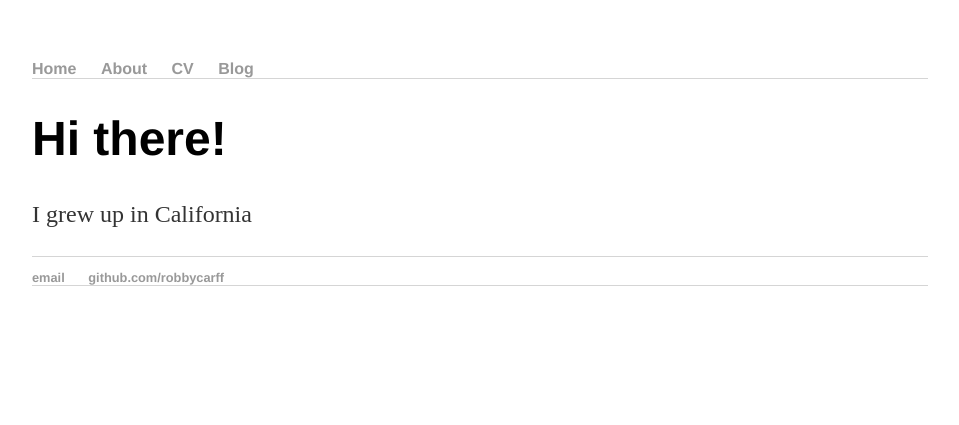
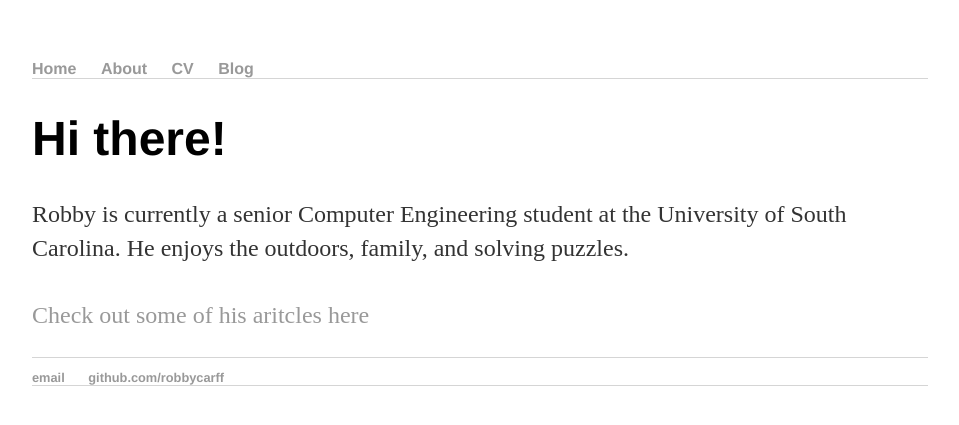
Before and after one commit to robbycarff/robbycarff.github.io, a Jekyll site: the page built from about/index.html, in a window 1280 px wide. Shown: the top 425 px of the page, without its empty margins (160-1119 px from the left). Built offline with Jekyll 4.4.1, drawn with Linux system fonts in a browser that asks for light colours.

Commit message:
Update index.html

```diff
--- a/about/index.html
+++ b/about/index.html
@@ -4,5 +4,6 @@ title: About Robby Carff
 ---
 <div class="blurb">
 	<h1>Hi there!</h1>
-	<p> I grew up in California </p>
+	<p> Robby is currently a senior Computer Engineering student at the University of South Carolina.
+		He enjoys the outdoors, family, and solving puzzles. <br><br> <a href="Blog">Check out some of his aritcles here</a></p>
 </div><!-- /.blurb -->
```
